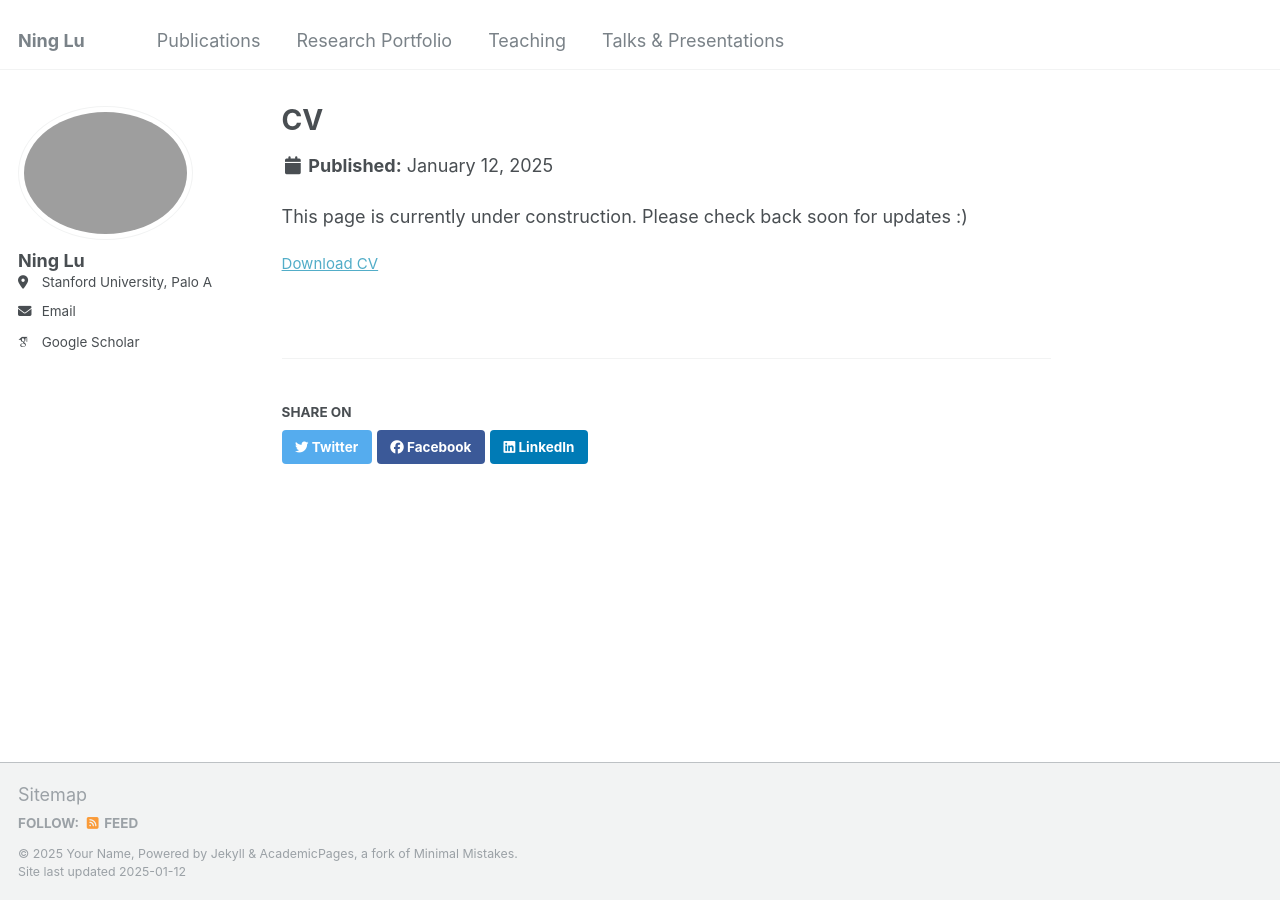
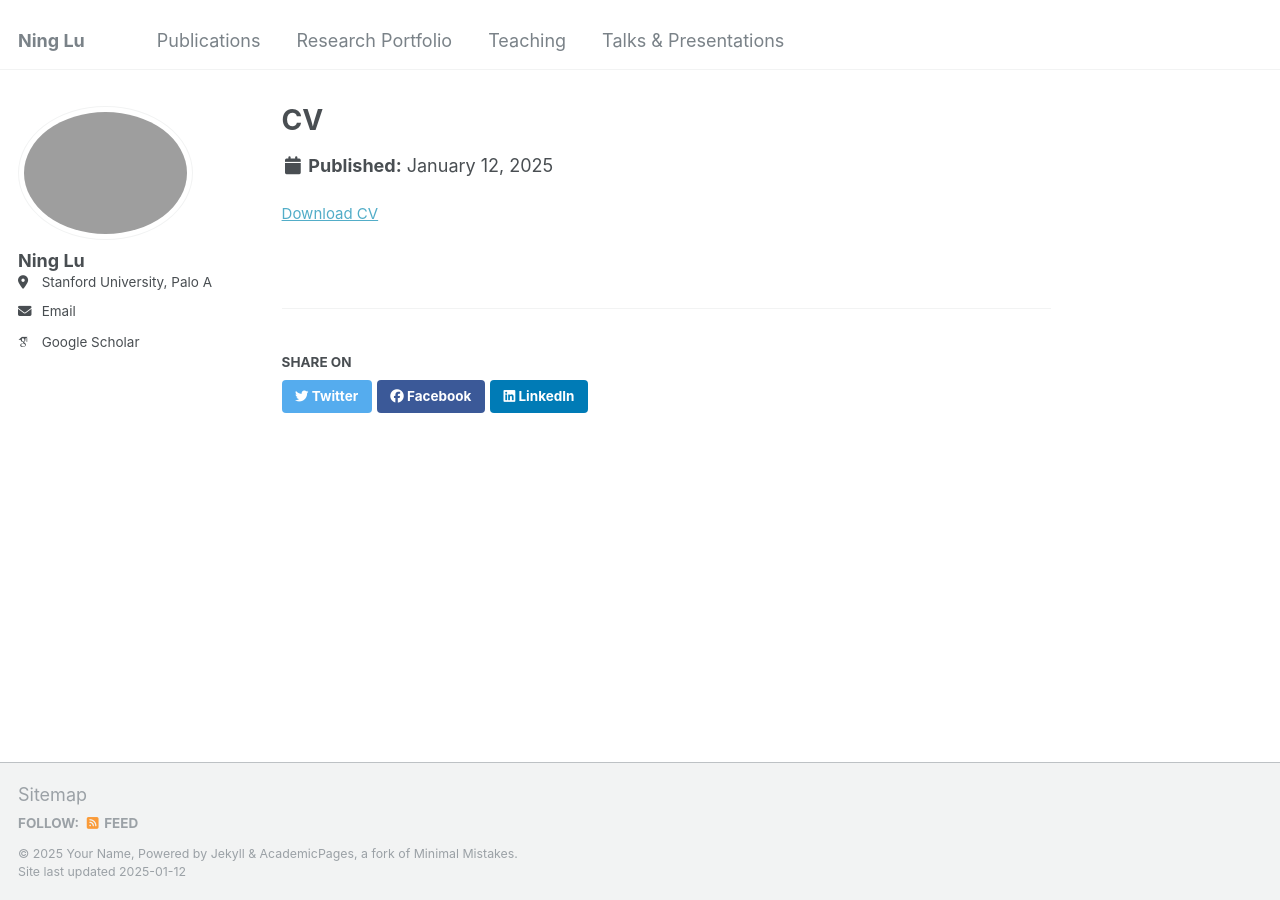
Before and after one commit to NingLu-Ultrasound/ninglu-ultrasound.github.io, a Jekyll site: the page built from _portfolio/portfolio-1.md, in a window 1280 px wide. Built offline with Jekyll 4.4.1, drawn with Linux system fonts in a browser that asks for light colours; some web fonts are replaced.

Commit message:
Update portfolio-1.md

```diff
--- a/_portfolio/portfolio-1.md
+++ b/_portfolio/portfolio-1.md
@@ -4,5 +4,3 @@ excerpt: "Last update: 12/05/2024"
 collection: portfolio
 slidesurl: 'http://ninglu-ultrasound.github.io/files/2_NLcv_faculty_2024_v7.pdf'
 ---
-
-This page is currently under construction. Please check back soon for updates :)
```
